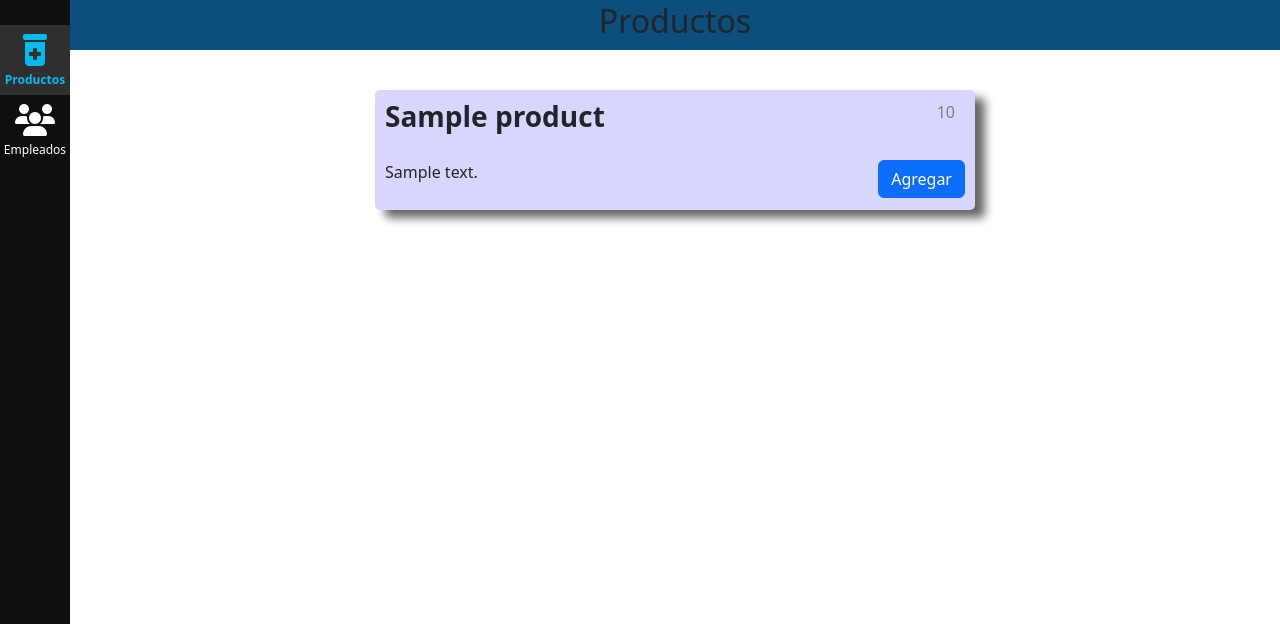
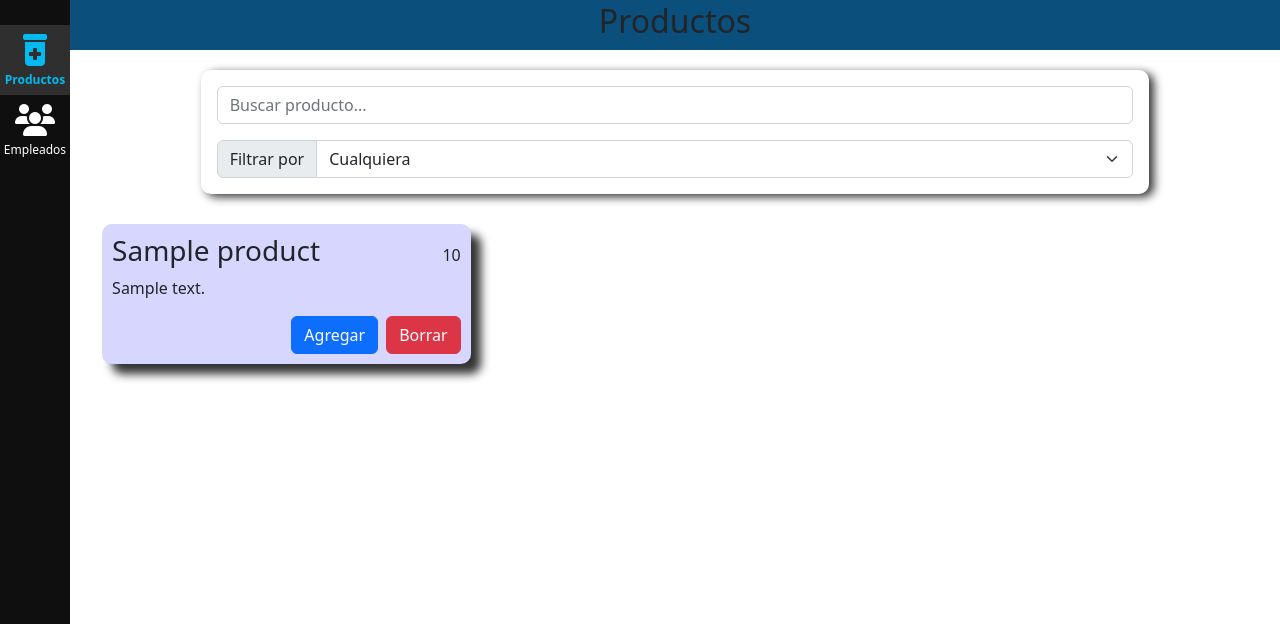
Before and after one commit to Ju4nM/FWS, a Node project: template src/views/bossDashboard.ejs in a window 1280 px wide. Shown: the top 624 px of the page. Run offline with Node 20 templates, Linux system fonts and the light colour scheme; the template is opened without the code that fills it: most values are stand-ins (such as "Sample title", 1, 10 or a date in 2020); some libraries are stand-ins or nearby versions.

Commit message:
Avance en buscar producto

```diff
--- a/public/js/dashboard/dashboard.js
+++ b/public/js/dashboard/dashboard.js
@@ -1,5 +1,6 @@
 import SideButton from "./sideButton.js";
 import HamburgerMenu from "./navbarMenu.js";
+import Finder from "./finder.js";
 
 document.addEventListener("DOMContentLoaded", () => {
 
@@ -11,6 +12,8 @@ document.addEventListener("DOMContentLoaded", () => {
 
     btnAccount.onclick = btnAccountHandler;
     closeWindowAccount.onclick = btnAccountHandler;
+
+    new Finder("toSearch", "searchCriteria", "listProducts");
 
     const navMenu = new HamburgerMenu("hamburgerMenu", "sideBar", "overlay");
 
@@ -27,7 +30,7 @@ document.addEventListener("DOMContentLoaded", () => {
     });
 
     function btnAccountHandler () {
-        let windowStatus = windowAccount.parentElement.style.display == "none";
+        let windowStatus = windowAccount.style.display == "none";
 
         windowAccount.parentElement.style.display = windowStatus ? "grid" : "none";
         windowAccount.style.display = windowStatus ? "block" : "none";
--- a/public/js/dashboard/navbarMenu.js
+++ b/public/js/dashboard/navbarMenu.js
@@ -4,9 +4,13 @@ export default class HamburgerMenu {
         this.button = document.getElementById(buttonId);
         this.sideBar = document.getElementById(sideBarId);
         this.overlay = document.getElementById(overlayId);
+        this.windowAccount = document.getElementById("windowAccount");
 
         this.isActive = false;
+        this.#eventListeners();
+    }
 
+    #eventListeners () {
         this.button.onclick = () => this.#toggle();
 
         this.overlay.onclick = () => {
@@ -22,6 +26,7 @@ export default class HamburgerMenu {
         let status = this.overlay.style.display == "none";
         this.isActive = status;
         this.overlay.style.display = status ? "grid" : "none";
+        if (this.windowAccount.style.display == "block") this.overlay.style.display = "grid";
         this.sideBar.style.display = status ? "flex" : "";
     }
 }
--- a/public/js/dashboard/sideButton.js
+++ b/public/js/dashboard/sideButton.js
@@ -5,9 +5,14 @@ export default class SideButton {
         this.contentElement = document.getElementById(contentId);
         this.titleElement = titleElement;
         this.title = title;
+        this.handlerEvent = btnHandler;
 
+        this.#eventsListeners();
+    }
+
+    #eventsListeners () {
         this.button.onclick = e => {
-            btnHandler(e);
+            this.handlerEvent(e);
             this.#showContent();
         }
     }
--- a/public/styles/dashboard.css
+++ b/public/styles/dashboard.css
@@ -104,7 +104,6 @@ main {
     margin: 0 auto;
     width: 98%;
     margin-top: 20px;
-
 }
 
 .account {
@@ -137,43 +136,48 @@ main {
 
 /* ---------------------------------------------------------------------- */
 
+.listProducts {
+    display: grid;
+    grid-template-columns: repeat(3, 1fr);
+    width: 100%;
+    margin-top: 20px;
+    box-sizing: border-box;
+    grid-gap: 20px;
+    padding: 0 20px 20px 20px;
+    place-items: center;
+}
+
 .productCard {
-    display: flex;
-    flex-direction: column;
-    justify-content: space-between;
-    width: 600px;
-    height: 120px;
     background-color: #D6D6FF;
     padding: 10px;
-    border-radius: 5px;
-    margin-top: 20px;
-    box-shadow: 10px 8px 10px rgba(0, 0, 0, 0.6);
+    height: inherit;
+    width: inherit;
+    /* min-width: max-content; */
+    border-radius: 10px;
+    box-shadow: 10px 10px 10px rgba(0, 0, 0, 0.8);
+    transition: height 10s;
 }
 
-.topRow h3 {
-    font-weight: bold;
+.productCard div p {
+    width: 10em;
+    overflow: hidden;
+    white-space: nowrap;
+    text-overflow: ellipsis;
 }
 
-.topRow {
-    display: flex;
-    justify-content: space-between;
+.productCard-disable {
+    display: none;
 }
 
-.topRow span {
-    color: gray;
-    margin-right: 10px;
+.productCard-enable {
+    display: block;
 }
 
-.bottomRow p {
-    width: 50%;
-    overflow: hidden;
-    text-overflow: ellipsis;
-    white-space: nowrap;
-}
-
-.productCard .bottomRow {
-    display: flex;
-    justify-content: space-between;
+.finder {
+    width: 80%;
+    box-shadow: 5px 3px 10px rgba(0, 0, 0, 0.8);
+    border-radius: 10px;
+    margin-bottom: 10px;
 }
 
 @keyframes sideBar {
@@ -186,10 +190,26 @@ main {
     }
 }
 
+@media (max-width: 900px) {
+    .listProducts {
+        grid-template-columns: repeat(2, 1fr);
+        padding: 0 10px;
+    }
+}
+
 @media (max-width: 760px) {
+
+    .listProducts {
+        grid-template-columns: 1fr;
+        padding: 0;
+    }
 
     .productCard {
         width: 90%;
+    }
+
+    .productCard div p {
+        /* width: 300px; */
     }
 
     .titleBar {
--- a/src/views/bossDashboard.ejs
+++ b/src/views/bossDashboard.ejs
@@ -41,23 +41,59 @@
         <div class="content">
             <div class="main">
                 <div id="products" class = "section">
-                    <% products.forEach (product => { %>
-                        <div class="productCard">
-                            <div class = "topRow">
-                                <h3><%= product.productName %></h3>
-                                <span><%= product.stock %></span>
-                            </div>
-                            <div class = "bottomRow">
-                                <p><%= product.description %></p>
+                    <form class = "d-flex p-3 gap-3 flex-column finder">
+                        <input type="text" id = "toSearch" class="form-control" placeholder="Buscar producto..." autocomplete="off">
+                        <div class = "input-group">
+                            <span class = "input-group-text">Filtrar por</span>
+                            <select id = "searchCriteria" class = "form-select">
+                                <option value="any">Cualquiera</option>
+                                <option value="productName">Nombre</option>
+                                <option value="description">Descripcion</option>
+                                <option value="stock">Stock</option>
+                            </select>
+                        </div>
+                        <!-- <button class="btn btn-outline-primary">Buscar <i class="fa-solid fa-magnifying-glass"></i></button> -->
+                    </form>
+                    <div class="listProducts" id = "listProducts">
+                        <% products.forEach ((product) => { %>
+                            <div class="productCard" data-card = <%= product.productId %>>
+                                <div class = "d-flex justify-content-between align-items-center">
+                                    <h3 data-name = "productName"><%= product.productName %> </h3>
+                                    <span data-name = "stock"><%= product.stock %> </span>
+                                </div>
                                 <div>
-                                    <button class="btn btn-primary">Agregar</button>
+                                    <div>
+                                        <p data-name = "description"><%= product.description %> </p>
+                                        <p data-name = "solutions" style = "display: none;"><%= product.solutions %> </p>
+                                    </div>
+                                    <div class = "d-flex justify-content-end gap-2">
+                                        <button class="btn btn-primary">Agregar</button>
+                                        <button class="btn btn-danger">Borrar</button>
+                                    </div>
                                 </div>
                             </div>
-                        </div>
-                    <% }); %>
+                        <% }); %>
+                        <!-- <div class="Pcard bg-secondary d-flex flex-column gap-2" style = "width: 100%; padding: 10px;">
+                            <div class="d-flex justify-content-between align-items-center">
+                                <h3>NombreProducto</h3> <span>stock</span>
+                            </div>
+                            <div class = "d-flex justify-content-between">
+                                <p>Soluciones</p>
+                                <div class = "d-flex flex-column">
+                                    <button class="btn btn-danger">Borrar</button>
+                                </div>
+                            </div>
+                            <div class = "d-flex justify-content-between">
+                                <p>Descripcion</p>
+                                <div class = "d-flex flex-column">
+                                    <button class="btn btn-primary">Boton</button>
+                                </div>
+                            </div>
+                        </div> -->
+                    </div>
                 </div>
                 <div id="employees" class = "section" style = "display: none;">
-                    <table class = "table table-strpied table-dark">
+                    <table class = "table table-striped table-dark">
                         <thead>
                             <td>Id</td>
                             <td>Nombre</td>
```
Also changed, not shown: public/js/dashboard/finder.js (added, +58 -0 lines).
